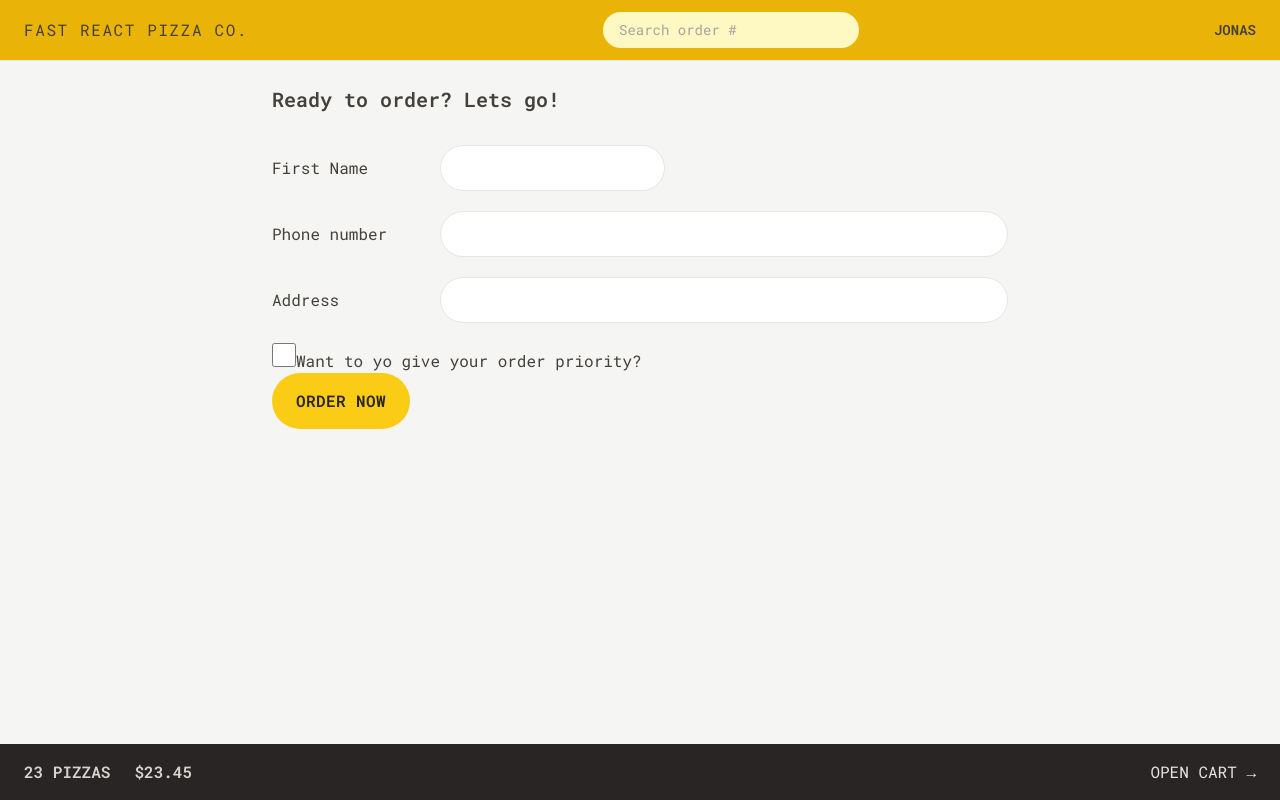
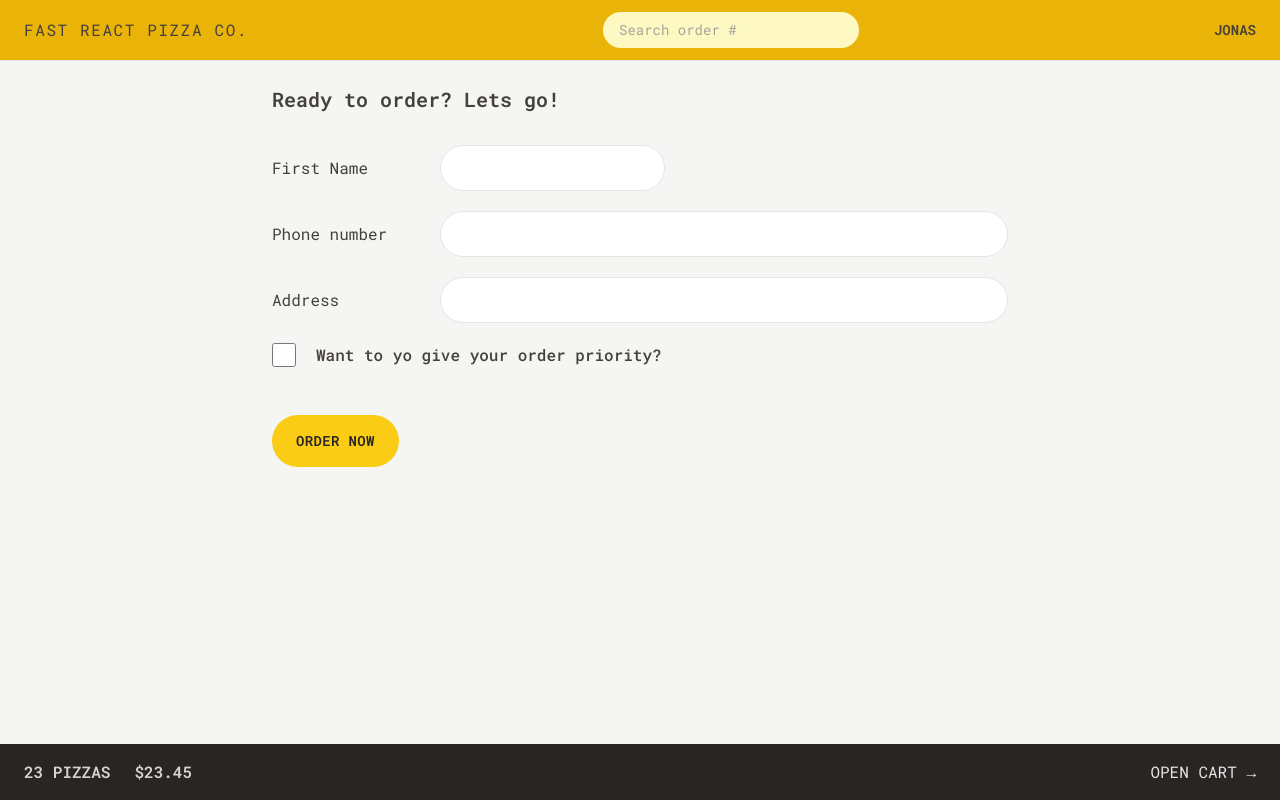
Before and after one commit to platisam/Fast_React_Pizza_Co., a React (Vite) app: page /order/new in a window 1280 px wide. Built offline with nearby package versions, Linux system fonts and the light colour scheme.

Commit message:
styling error in CreateOrder component

```diff
--- a/src/features/order/CreateOrder.jsx
+++ b/src/features/order/CreateOrder.jsx
@@ -56,7 +56,11 @@ function CreateOrder() {
           <label className="sm:basis-40">Phone number</label>
           <div className="grow">
             <input className="input w-full" type="tel" name="phone" required />
-            {formErrors?.phone && <p>{formErrors.phone}</p>}
+            {formErrors?.phone && (
+              <p className="text-xs mt-2 text-red-700 bg-red-100 rounded-md p-2">
+                {formErrors.phone}
+              </p>
+            )}
           </div>
         </div>
 
@@ -72,7 +76,7 @@ function CreateOrder() {
           </div>
         </div>
 
-        <div>
+        <div className="mb-12 flex gap-5 items-center">
           <input
             className="h-6 w-6 accent-yellow-400 focus:outline-none focus:ring focus:ring-yellow-400 focus:ring-offset-2"
             type="checkbox"
@@ -81,7 +85,9 @@ function CreateOrder() {
             // value={withPriority}
             // onChange={(e) => setWithPriority(e.target.checked)}
           />
-          <label htmlFor="priority">Want to yo give your order priority?</label>
+          <label htmlFor="priority" className="font-medium">
+            Want to yo give your order priority?
+          </label>
         </div>
 
         <div>
@@ -115,9 +121,10 @@ export async function action({ request }) {
   if (Object.keys(errors).length > 0) return errors;
 
   //if everything is ok, create new order and redirect
-  const newOrder = await createOrder(order);
+  //const newOrder = await createOrder(order);
 
-  return redirect(`/order/${newOrder.id}`);
+  //return redirect(`/order/${newOrder.id}`);
+  return null;
 }
 
 export default CreateOrder;
--- a/src/ui/Button.jsx
+++ b/src/ui/Button.jsx
@@ -2,13 +2,13 @@ import { Link } from "react-router-dom";
 
 const Button = ({ children, disabled, to, type }) => {
   const base =
-    "bg-yellow-400 uppercase font-semibold tracking-wide text-stone-800 inline-block rounded-full hover:bg-yellow-300 transition-colors duration-300 focus:outline-none focus:ring focus:ring-yellow-300 focus:bg-yellow-300 focus:ring-offset-2 active:bg-slate-400 disabled:cursor-not-allowed";
+    "bg-yellow-400 text-sm uppercase font-semibold tracking-wide text-stone-800 inline-block rounded-full hover:bg-yellow-300 transition-colors duration-300 focus:outline-none focus:ring focus:ring-yellow-300 focus:bg-yellow-300 focus:ring-offset-2 active:bg-slate-400 disabled:cursor-not-allowed";
 
   const styles = {
     primary: base + " px-4 py-3 md:px-6 md:py-4",
     small: base + " px-4 py-2 md:px-5 md:py-2.5 text-xs",
     secondary:
-      "border-2 border-stone-300 uppercase font-semibold tracking-wide text-stone-400 inline-block rounded-full hover:bg-stone-300 hover:text-stone-800 transition-colors duration-300 focus:outline-none focus:ring focus:ring-stone-200 focus:bg-yellow-300 focus:ring-offset-2 active:bg-slate-400 disabled:cursor-not-allowed px-4 py-2.5 md:px-6 md:py-3.5 focus:text-stone-800",
+      "border-2 border-stone-300 text-sm uppercase font-semibold tracking-wide text-stone-400 inline-block rounded-full hover:bg-stone-300 hover:text-stone-800 transition-colors duration-300 focus:outline-none focus:ring focus:ring-stone-200 focus:bg-yellow-300 focus:ring-offset-2 active:bg-slate-400 disabled:cursor-not-allowed px-4 py-2.5 md:px-6 md:py-3.5 focus:text-stone-800",
   };
 
   if (to)
```
